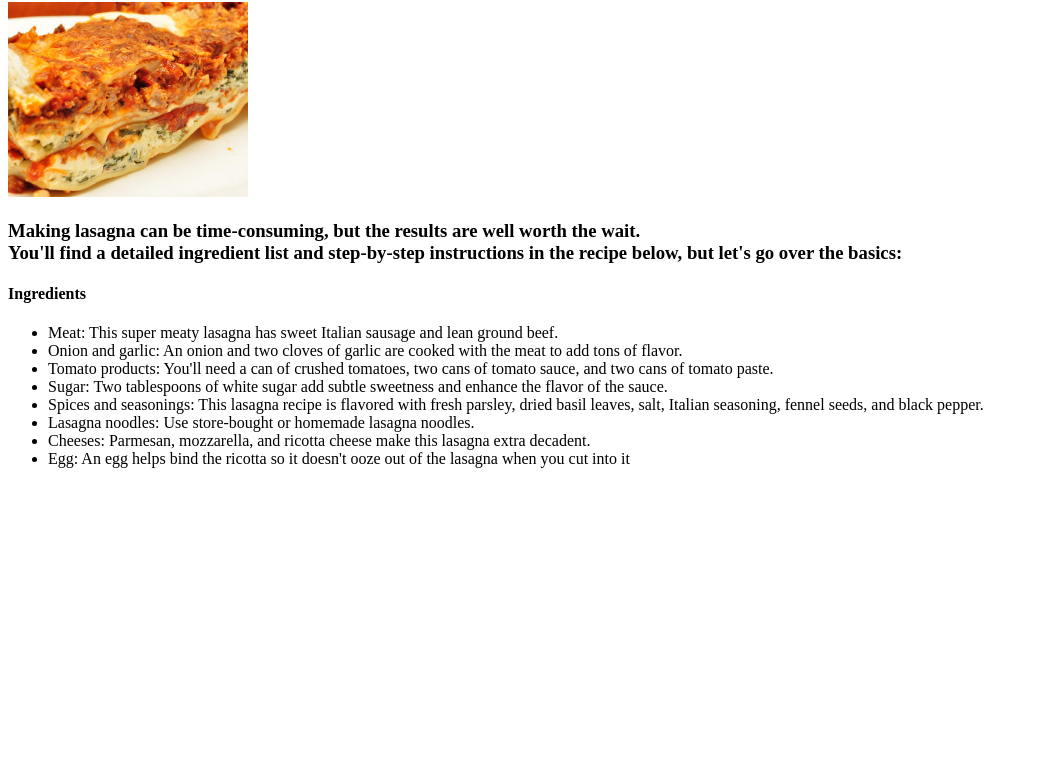
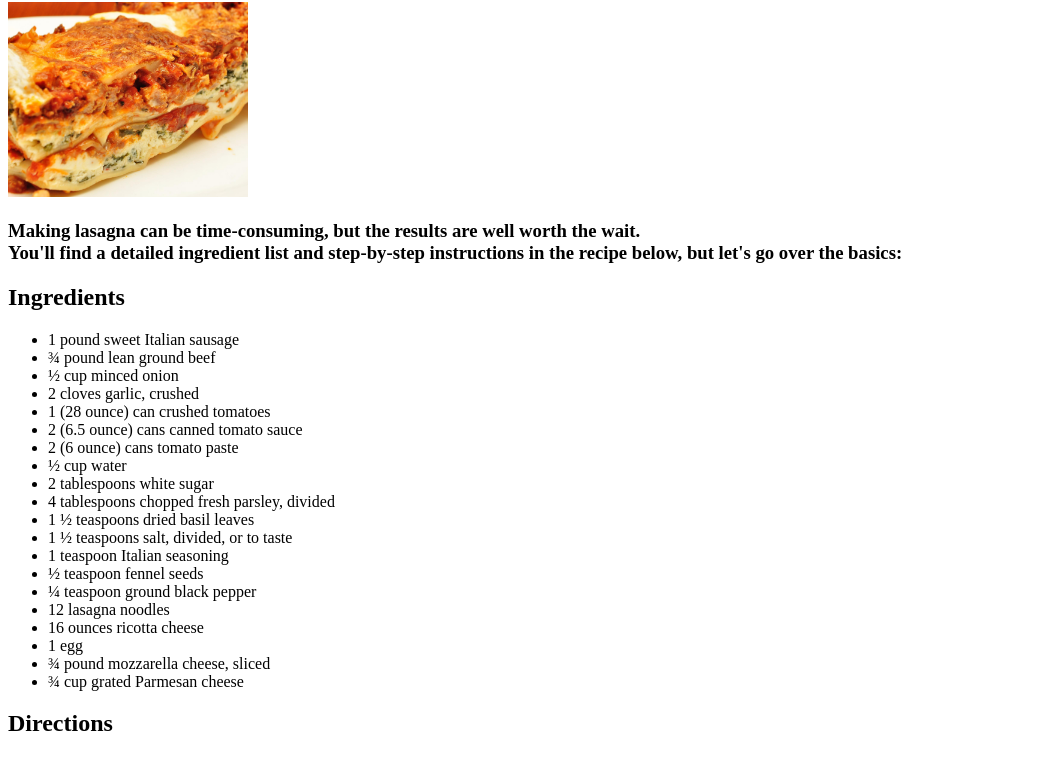
Before and after one commit to jimwellgersalia/odin-recipe, a plain HTML site: page recipes/lasagna.html in a window 1280 px wide. Shown: the part 104-861 px from the top of the page, without its empty margins (0-1038 px from the left). Before the commit the page ends 800 px from the top, so only its background shows below. Drawn offline with Linux system fonts and the light colour scheme.

Commit message:
Modify the ingredients to make it detailed

```diff
--- a/recipes/lasagna.html
+++ b/recipes/lasagna.html
@@ -14,16 +14,36 @@
         <h3>Making lasagna can be time-consuming, but the results are well worth the wait.<br>
             You'll find a detailed ingredient list and step-by-step instructions in the recipe below, but let's go over the basics:</h3>
 
-        <h4>Ingredients</h4>
+        <h2>Ingredients</h2>
         <ul>
-            <li>Meat: This super meaty lasagna has sweet Italian sausage and lean ground beef.</li>
-            <li>Onion and garlic: An onion and two cloves of garlic are cooked with the meat to add tons of flavor.</li>
-            <li>Tomato products: You'll need a can of crushed tomatoes, two cans of tomato sauce, and two cans of tomato paste.</li>
-            <li>Sugar: Two tablespoons of white sugar add subtle sweetness and enhance the flavor of the sauce.</li>
-            <li>Spices and seasonings: This lasagna recipe is flavored with fresh parsley, dried basil leaves, salt, Italian seasoning, fennel seeds, and black pepper.</li>
-            <li>Lasagna noodles: Use store-bought or homemade lasagna noodles.</li>
-            <li>Cheeses: Parmesan, mozzarella, and ricotta cheese make this lasagna extra decadent.</li>
-            <li>Egg: An egg helps bind the ricotta so it doesn't ooze out of the lasagna when you cut into it</li>
+            <li>1 pound sweet Italian sausage</li>
+            <li>¾ pound lean ground beef</li>
+            <li>½ cup minced onion</li>
+            <li>2 cloves garlic, crushed</li>
+            <li>1 (28 ounce) can crushed tomatoes</li>
+            <li>2 (6.5 ounce) cans canned tomato sauce</li>
+            <li>2 (6 ounce) cans tomato paste</li>
+            <li>½ cup water</li>
+            <li>2 tablespoons white sugar</li>
+            <li>4 tablespoons chopped fresh parsley, divided</li>
+            <li>1 ½ teaspoons dried basil leaves</li>
+            <li>1 ½ teaspoons salt, divided, or to taste</li>
+            <li>1 teaspoon Italian seasoning</li>
+            <li>½ teaspoon fennel seeds</li>
+            <li>¼ teaspoon ground black pepper</li>
+            <li>12 lasagna noodles</li>
+            <li>16 ounces ricotta cheese</li>
+            <li>1 egg</li>
+            <li>¾ pound mozzarella cheese, sliced</li>
+            <li>¾ cup grated Parmesan cheese</li>
+
         </ul>
+
+        <h2>Directions</h2>
+
+        <p></p>
+        <ol>
+
+        </ol>
     </body>
 </html>
```
